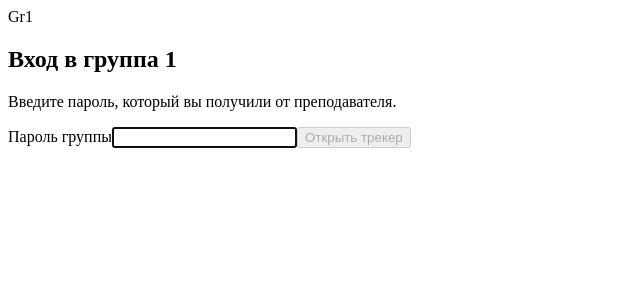
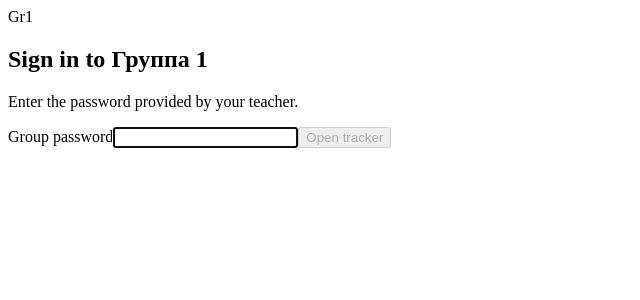
Before and after one commit to acrystalee-max/tracker-DB, a React (Vite) app in the folder tracker-site/: page / in a window 1280 px wide. Shown: the top 300 px of the page, without its empty margins (0-640 px from the left). Built offline with nearby package versions, Linux system fonts and the light colour scheme; no server answers; the HTML template or start-up script is replaced by a standard one.

Commit message:
Update Achievement Academy interface

```diff
--- a/tracker-site/src/components/GroupLogin.jsx
+++ b/tracker-site/src/components/GroupLogin.jsx
@@ -15,7 +15,7 @@ export default function GroupLogin({ group }) {
       await signInWithEmailAndPassword(auth, group.accountEmail, password)
     } catch (loginError) {
       console.error('Group login error', loginError)
-      setError('Неверный пароль. Проверьте его и попробуйте ещё раз.')
+      setError('Incorrect password. Check it and try again.')
     } finally {
       setLoading(false)
     }
@@ -25,9 +25,9 @@ export default function GroupLogin({ group }) {
     <main className="group-login-wrap">
       <form className="group-login card" onSubmit={submit}>
         <div className="group-login-badge">{group.id}</div>
-        <h2>Вход в {group.name.toLowerCase()}</h2>
-        <p>Введите пароль, который вы получили от преподавателя.</p>
-        <label>Пароль группы
+        <h2>Sign in to {group.name}</h2>
+        <p>Enter the password provided by your teacher.</p>
+        <label>Group password
           <input
             type="password"
             value={password}
@@ -38,7 +38,7 @@ export default function GroupLogin({ group }) {
         </label>
         {error && <div className="login-error">{error}</div>}
         <button type="submit" className="btn btn-primary" disabled={loading || !password}>
-          {loading ? 'Проверяю...' : 'Открыть трекер'}
+          {loading ? 'Checking...' : 'Open tracker'}
         </button>
       </form>
     </main>
```
